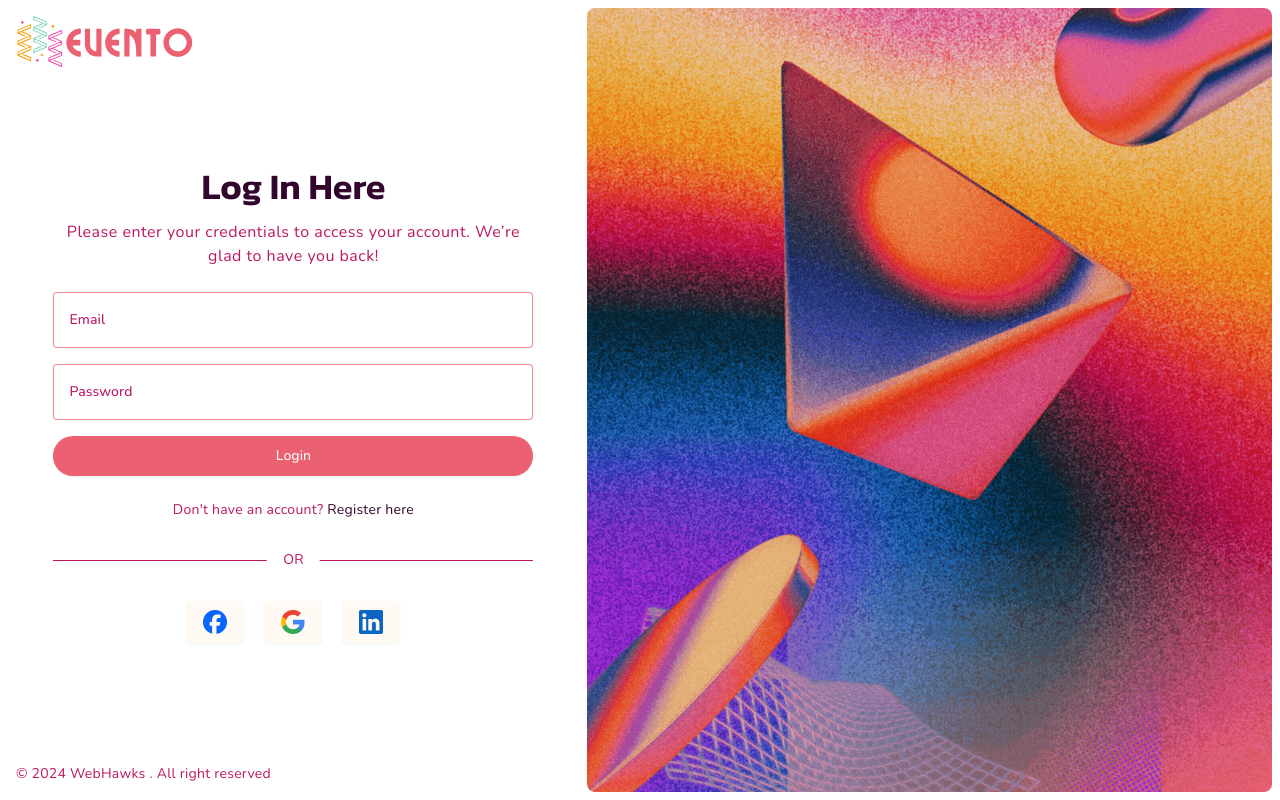
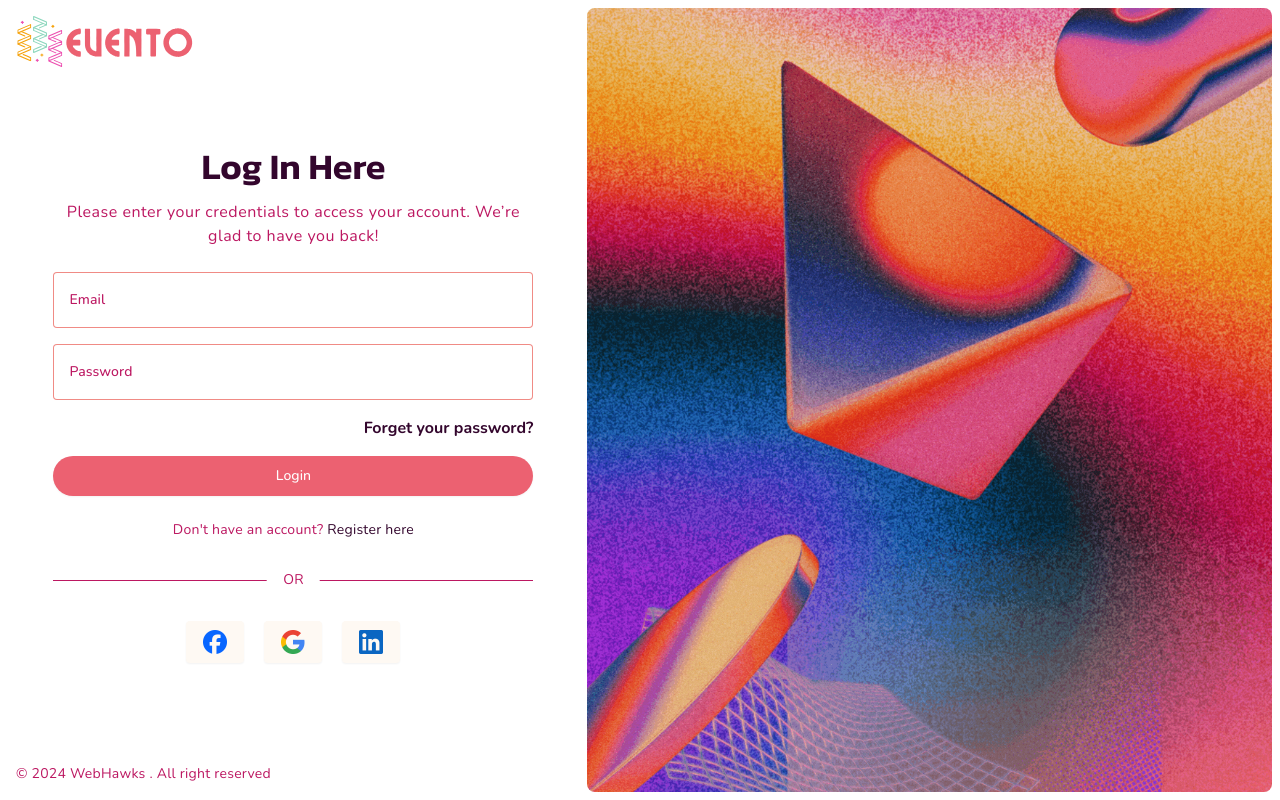
Before and after one commit to web-hawks/evento, a React (Vite) app: page /login in a window 1280 px wide. Built offline with nearby package versions, Linux system fonts and the light colour scheme; no server answers.

Commit message:
feat (EMS-11): add link for forgot password

```diff
--- a/src/pages/Login.jsx
+++ b/src/pages/Login.jsx
@@ -92,6 +92,13 @@ const Login = () => {
                 />
               ))}
 
+              <Link
+                to='/forgotPassword'
+                className='text-right link ms-1 inline-block text-light-onSurface dark:text-dark-onSurface'
+              >
+                {' '}
+                Forget your password?
+              </Link>
               <Button
                 type='submit'
                 className='flex h-10 items-center justify-center rounded-full text-labelLarge transition-all duration-medium3 ease-standard hover:bg-light-primaryContainer hover:text-light-onPrimaryContainer hover:shadow-elevation2 focus:shadow-none dark:hover:bg-dark-primaryContainer dark:hover:text-dark-onPrimaryContainer dark:hover:shadow-elevation2 dark:focus:shadow-none'
```
